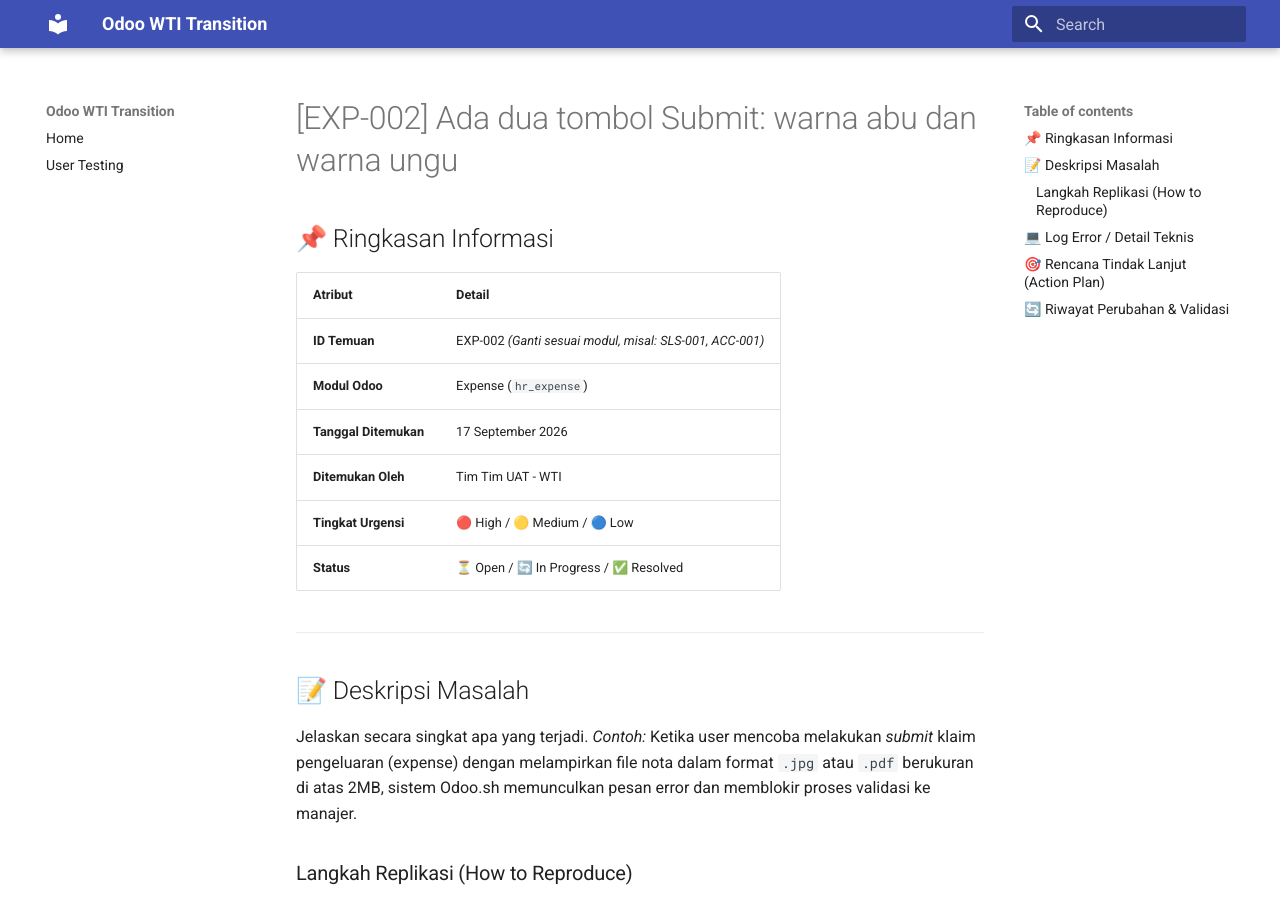
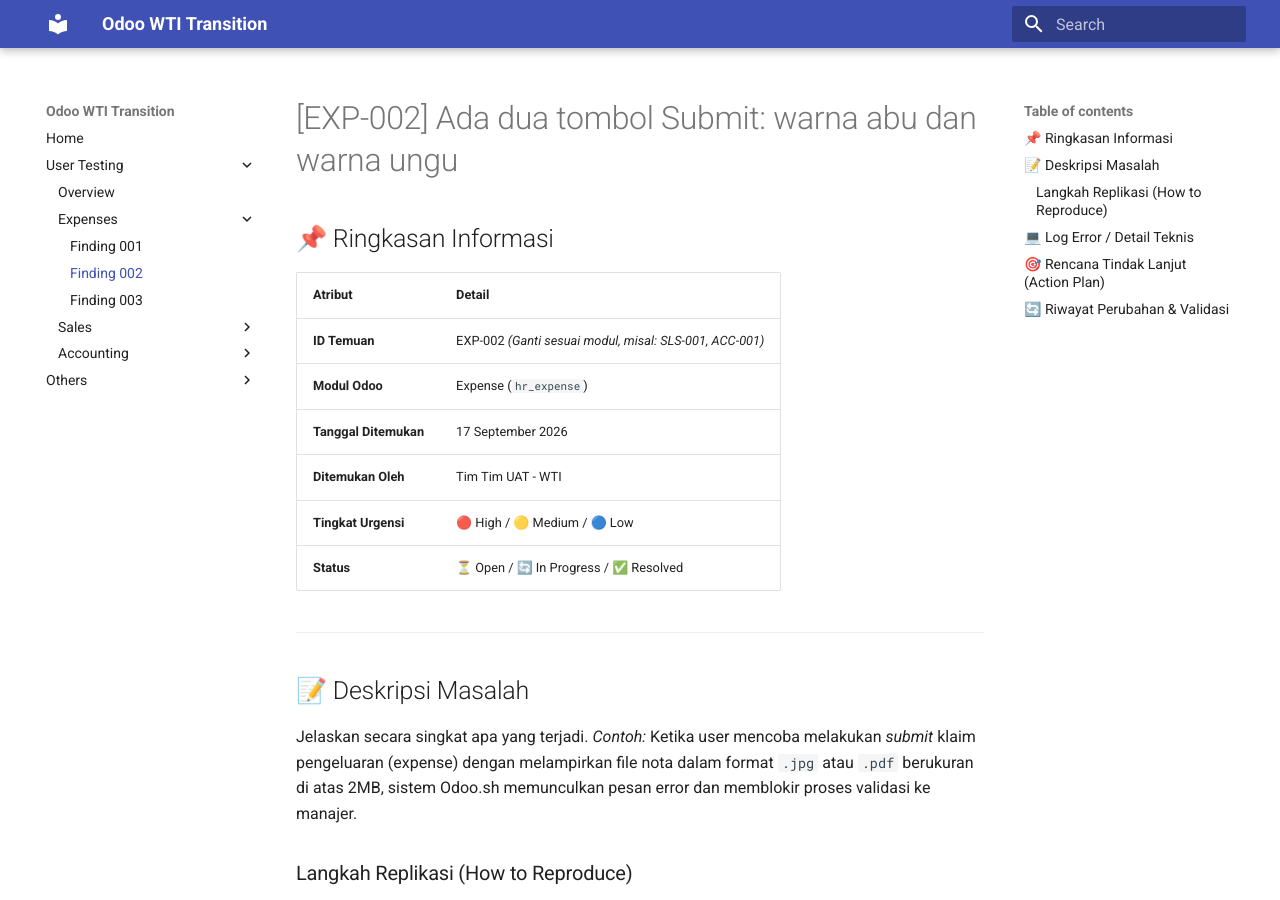
Before and after one commit to xhendyagsx/odoo-wti-transition, an MkDocs documentation site: the page built from docs/user-testing/expenses/finding-002.md, in a window 1280 px wide and 900 px high. Built offline with MkDocs 1.6.1 and Material for MkDocs 9.7.7, drawn with Linux system fonts in a browser that asks for light colours; part of the change alters nothing that is shown.

Commit message:
Update mkdocs.yml

```diff
--- a/mkdocs.yml
+++ b/mkdocs.yml
@@ -7,4 +7,16 @@ theme:
 
 nav:
   - Home: index.md
-  - User Testing: user-testing/index.md
+  - User Testing:
+    - Overview: user-testing/index.md
+    - Expenses:
+      - Finding 001: user-testing/expenses/finding-001.md
+      - Finding 002: user-testing/expenses/finding-002.md
+      - Finding 003: user-testing/expenses/finding-003.md
+    - Sales:
+      - Finding 001: user-testing/sales/finding-001.md
+    - Accounting:
+      - Finding 001: user-testing/accounting/finding-001.md
+      - Finding 002: user-testing/accounting/finding-002.md
+  - Others:
+    - Ringkasan: others/index.md
```
